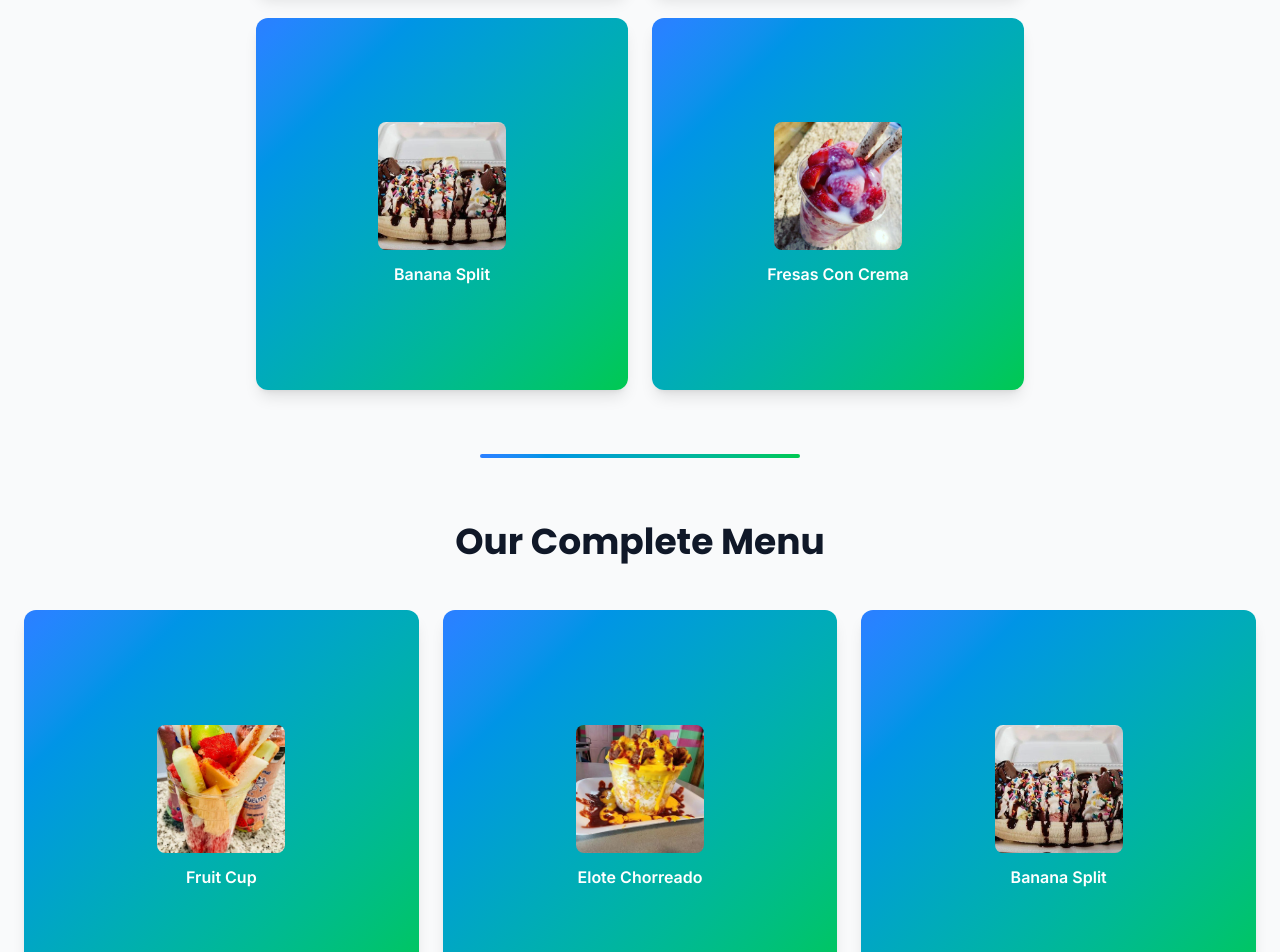
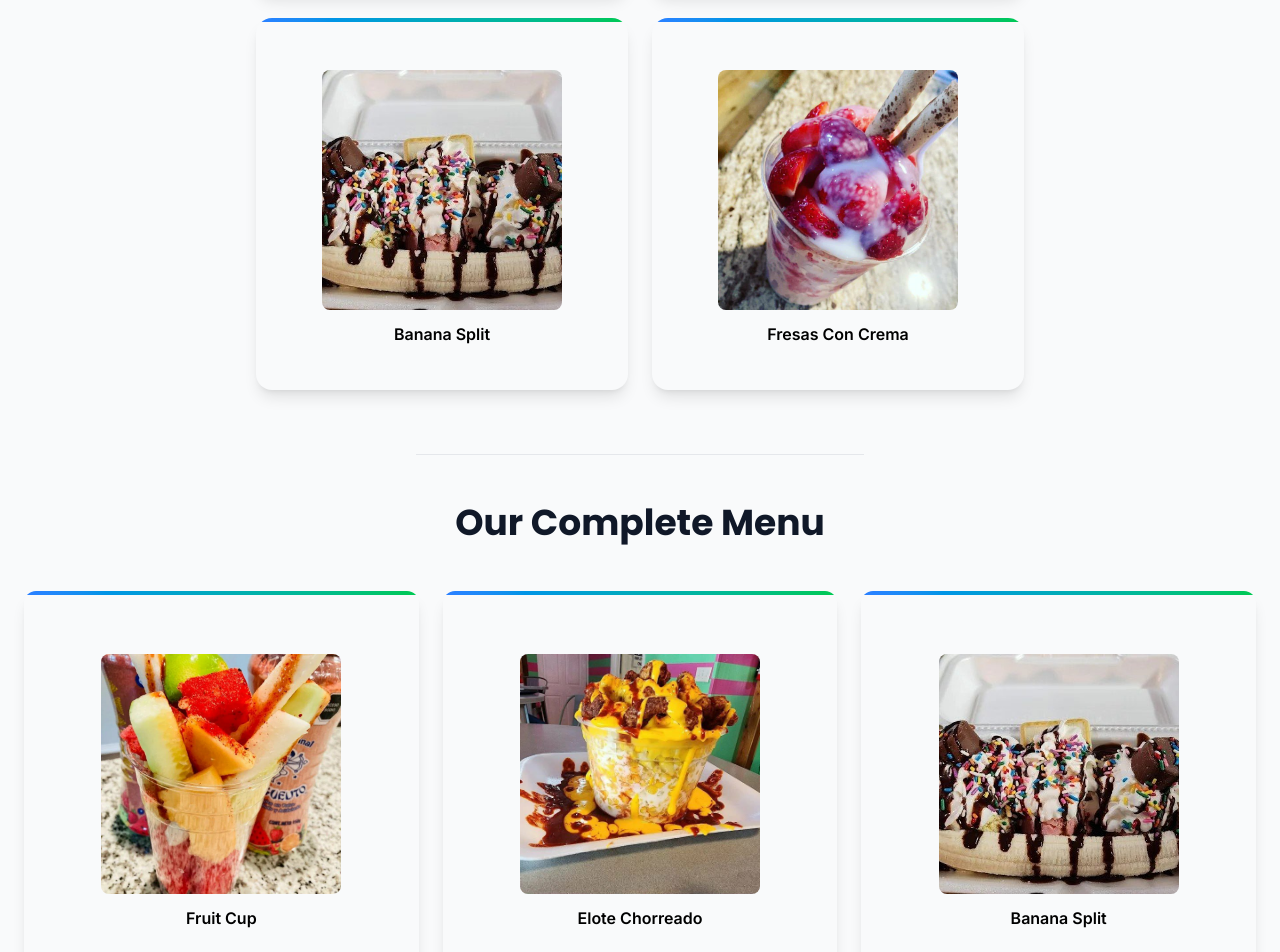
Before and after one commit to Guillermotrejo1/I-Snack, a Next.js app: page / in a window 1280 px wide. Shown: the part 1060-2012 px from the top of the page. Built offline with nearby package versions, Linux system fonts and the light colour scheme.

Commit message:
changed the gradients of the cards to a more less busy more cleaner look with gray-50 and change the divider of the sections to a smaller more subtle one

```diff
--- a/app/components/BentoGrid.tsx
+++ b/app/components/BentoGrid.tsx
@@ -46,7 +46,7 @@ const BentoGrid = () => {
         </div>
 
         {/* Divider */}
-        <div className="h-1 bg-gradient-to-r from-blue-500 to-green-500 rounded-full mb-16 max-w-xs mx-auto"></div>
+        <div className="h-px bg-gray-200 mb-12 max-w-md mx-auto"></div>
 
         {/* Full Menu Title */}
         <div className="text-center mb-12">
--- a/app/components/FeaturedBoxes.tsx
+++ b/app/components/FeaturedBoxes.tsx
@@ -3,16 +3,19 @@ import React from 'react'
 
 const FeaturedBoxes = ({ snack }: { snack: { id: number; name: string; image: string } }) => {
   return (
-    <div className="bg-gradient-to-br from-blue-500 to-green-500 p-4 rounded-xl aspect-square w-full flex flex-col items-center justify-center overflow-hidden shadow-lg hover:shadow-2xl hover:scale-105 transition-all duration-300 cursor-pointer">
-          <Image
-            src={snack.image}
-            alt={snack.name}
-            width={150}
-            height={150}
-            className="w-32 h-32 object-cover rounded-lg mb-3"
-          />
-          <span className="text-white text-base font-semibold text-center line-clamp-2">{snack.name}</span>
-        </div>
+    <div className="bg-gray-50 rounded-2xl aspect-square w-full shadow-lg hover:shadow-2xl transition-shadow overflow-hidden">
+      <div className="h-1 w-full bg-gradient-to-r from-blue-500 to-green-500" />
+      <div className="p-4 w-full h-full flex flex-col items-center justify-center cursor-pointer">
+        <Image
+          src={snack.image}
+          alt={snack.name}
+          width={480}
+          height={480}
+          className="w-60 h-60 object-cover rounded-lg mb-3"
+        />
+        <span className="text-black text-base font-semibold text-center line-clamp-2">{snack.name}</span>
+      </div>
+    </div>
   )
 }
 
--- a/app/components/GridBoxes.tsx
+++ b/app/components/GridBoxes.tsx
@@ -3,15 +3,18 @@ import React from "react";
 
 const GridBoxes = ({ snack }: { snack: { id: number; name: string; image: string } }) => {
   return (
-    <div className="bg-gradient-to-br from-blue-500 to-green-500 p-4 rounded-xl aspect-square w-full flex flex-col items-center justify-center overflow-hidden shadow-lg hover:shadow-2xl hover:scale-105 transition-all duration-300 cursor-pointer">
-      <Image
-        src={snack.image}
-        alt={snack.name}
-        width={150}
-        height={150}
-        className="w-32 h-32 object-cover rounded-lg mb-3"
-      />
-      <span className="text-white text-base font-semibold text-center line-clamp-2">{snack.name}</span>
+    <div className="bg-gray-50 rounded-xl aspect-square w-full shadow-lg hover:shadow-2xl hover:scale-105 transition-all duration-300 overflow-hidden">
+      <div className="h-1 w-full bg-gradient-to-r from-blue-500 to-green-500" />
+      <div className="p-4 w-full h-full flex flex-col items-center justify-center cursor-pointer">
+        <Image
+          src={snack.image}
+          alt={snack.name}
+          width={480}
+          height={480}
+          className="w-60 h-60 object-cover rounded-lg mb-3"
+        />
+        <span className="text-black text-base font-semibold text-center line-clamp-2">{snack.name}</span>
+      </div>
     </div>
   );
 };
```
